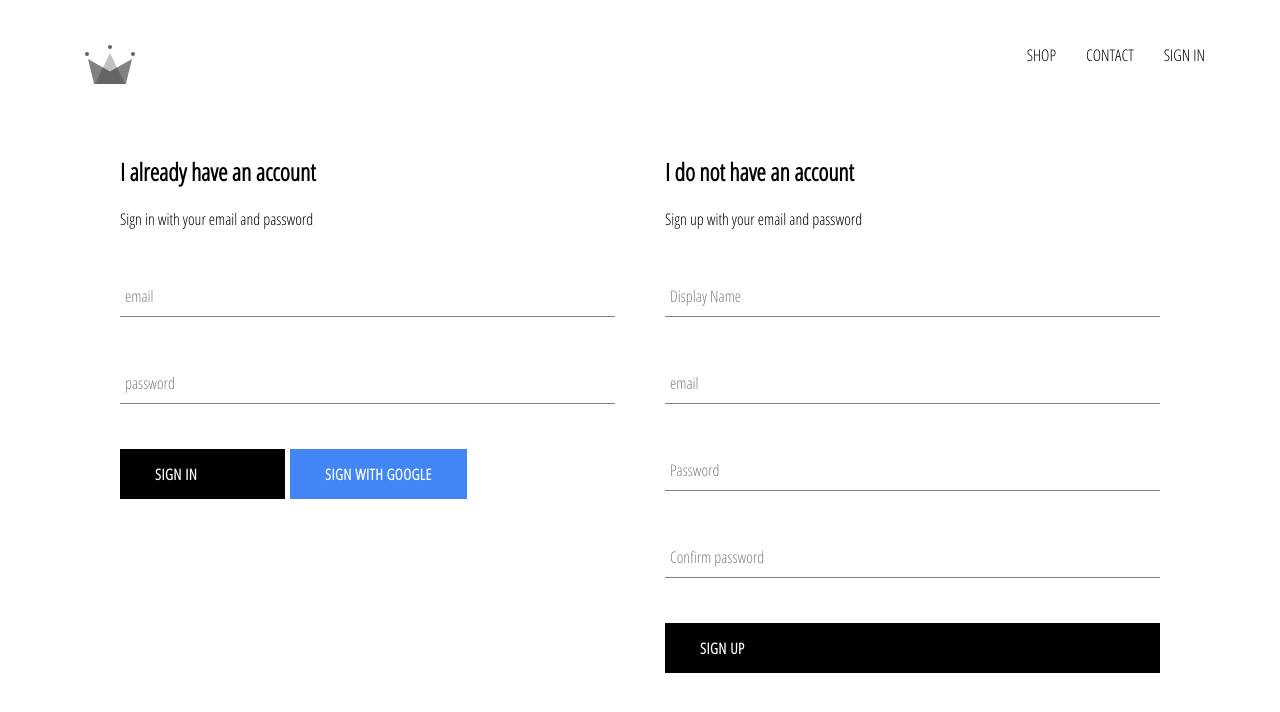
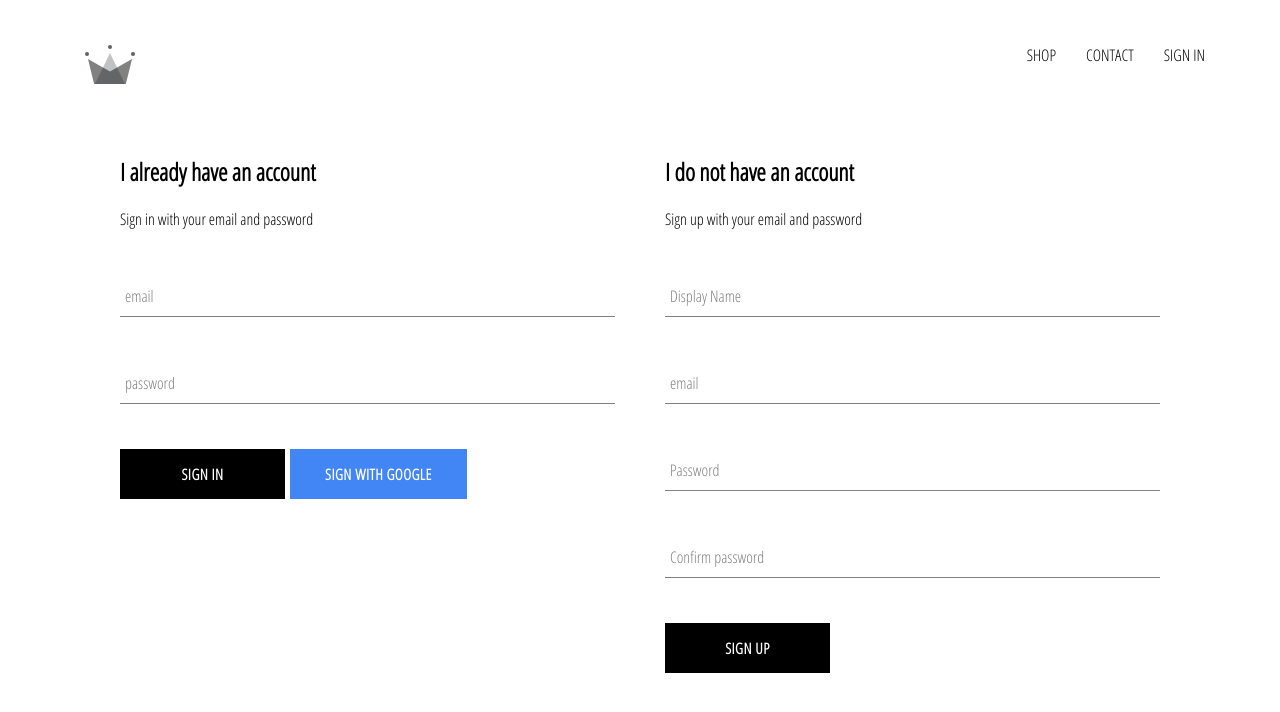
Before and after one commit to rkostevka/e-comerce, a React (Create React App) app: page /sign-in in a window 1280 px wide. Shown: the top 712 px of the page. Built offline with nearby package versions, Linux system fonts and the light colour scheme; no server answers; a web font is replaced by a local one.

Commit message:
sign up user

```diff
--- a/src/App.jsx
+++ b/src/App.jsx
@@ -38,9 +38,8 @@ class App extends React.Component {
                     currentUser: userAuth
                 })
             }
-
-
         })
+        console.log(this.state);
     }
 
     componentWillUnmount() {
--- a/src/components/custom-button/custom-button.component.jsx
+++ b/src/components/custom-button/custom-button.component.jsx
@@ -3,9 +3,9 @@ import './custom-button.styles.scss'
 
 const CustomButton = ({ children, googleButton, ...otherProps }) => {
     return (
-        <div className={`custom-button ${googleButton ? 'google-sign-in' : ''}`} {...otherProps}>
+        <button className={`custom-button ${googleButton ? 'google-sign-in' : ''}`} {...otherProps}>
             {children}
-        </div>
+        </button>
     );
 };
 
--- a/src/components/sign-up/sign-up.component.jsx
+++ b/src/components/sign-up/sign-up.component.jsx
@@ -25,6 +25,7 @@ class SignUpComponent extends React.Component {
         }
         try {
             const { user } = await auth.createUserWithEmailAndPassword(email, password);
+            console.log('FROM SUBMIT' + user)
             await createUserProfileDocument(user, {displayName});
             this.setState({
                 displayName: '',
@@ -35,10 +36,12 @@ class SignUpComponent extends React.Component {
         } catch (e) {
             console.error(e);
         }
+        console.log(this.state)
     }
 
     handleChange = event => {
         const {name, value} = event.target;
+        console.log(event.target)
         this.setState({ [name]: value });
 
     }
@@ -49,7 +52,7 @@ class SignUpComponent extends React.Component {
             <div className='sign-up-component'>
                 <h2 className='title'>I do not have an account</h2>
                 <span>Sign up with your email and password</span>
-                <form className='sign-up-form' onSubmit={this.handleSubmit}>
+                <form onSubmit={this.handleSubmit} className='sign-up-form'>
                     <FormInput
                         type='text'
                         name='displayName'
@@ -60,7 +63,7 @@ class SignUpComponent extends React.Component {
                     />
                     <FormInput
                         type='email'
-                        name='Email'
+                        name='email'
                         value={email}
                         onChange={this.handleChange}
                         label='email'
@@ -82,7 +85,7 @@ class SignUpComponent extends React.Component {
                         label='Confirm password'
                         requaired='true'
                     />
-                    <CustomButton type='submit'>Sign Up</CustomButton>
+                    <CustomButton type="submit">Sign Up</CustomButton>
                 </form>
             </div>
         )
```
